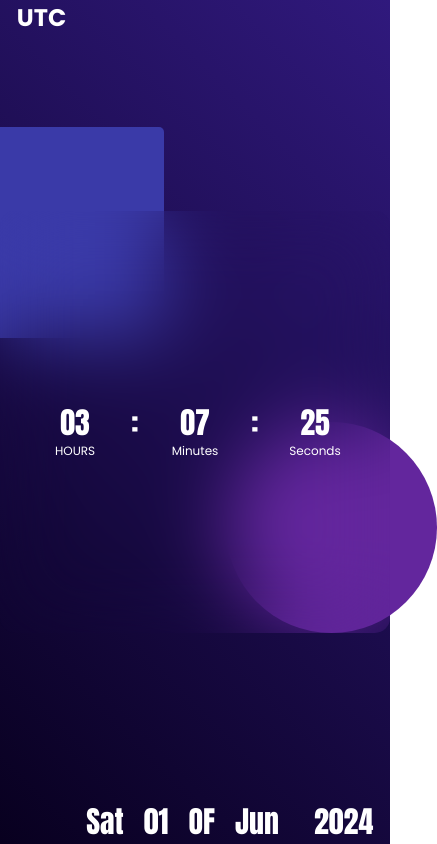
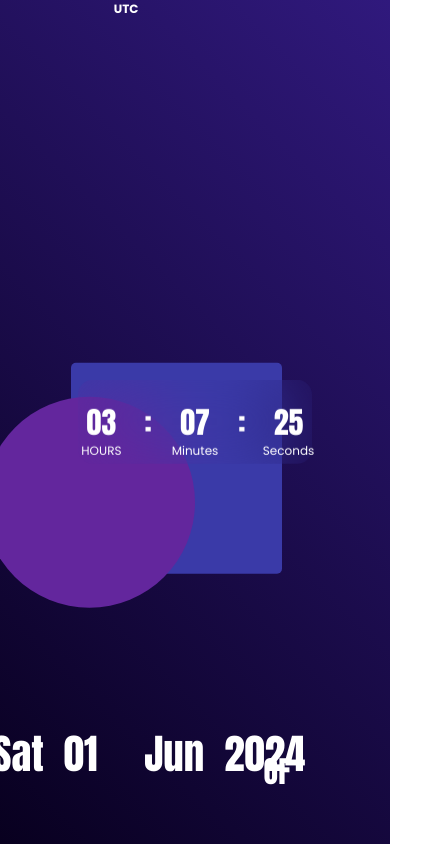
Before and after one commit to Regenshin/JS-Clock, a plain HTML site: page index.html in a window 390 px wide. Shown: the whole page, 437 px wide, since content can reach past the window. Drawn offline with Linux system fonts and the light colour scheme.

Commit message:
Update style.css

```diff
--- a/style.css
+++ b/style.css
@@ -16,6 +16,7 @@
     display: flex;
     justify-content: center;
     align-items: center;
+    overflow-y: hidden;
 }
 
 .container{
@@ -124,7 +125,6 @@ h1{
 align-self:self-end;
 font-size: 60px;
     width: 210px ;
-    display: inline-block;
     text-align: center;
     position: relative;
 }
@@ -180,7 +180,27 @@ font-size: 60px;
 
 }
 
+
 @media (max-width: 768px) {
+
+   .display>#tz{
+    font-size: 12px;
+    width: 100px;
+    z-index: 1;
+    margin-left: 50%;
+
+
+
+   }
+
+   .clockie > #hr::after,
+    .clockie > #min::after,
+    .clockie > #sec::after {
+        font-size: 12px;
+
+
+
+    }
     .container {
         width: 90%;
         height: 40%;
@@ -191,18 +211,18 @@ font-size: 60px;
         width: 80px;
     }
 
-    .display h1 {
-        font-size: 40px;
-        width: 50%;
-    }
     .display>#month{
         padding-right: 15px;
     }
     .container::before{
         top: -20%;
+        left: -3%;
+
     }
     .container::after{
-        top: 50%;
+        top: 60%;
+
+        right:-3%;
     }
     .display > #day::before,
     .display > #dom::before,
@@ -212,15 +232,27 @@ font-size: 60px;
         visibility: hidden;
     }
 
-    .display H1{
-        padding-left: 20px ;
+    .display>#day,
+    .display>#month,
+    .display>#dom,
+    .display>#year,
+    .display>#of{
+        font-size: 41px;
+        padding: 10px;
+        position: relative;
+        justify-self: center;
+        top: -50px;
+        left: -40%;
+        z-index: 3;
+
     }
 }
 
 @media (max-width: 480px) {
+
     .container {
-        width: 100%;
-        height: 50%;
+        width: 60%;
+        height: 10%;
     }
 
     .clockie span {
@@ -231,6 +263,7 @@ font-size: 60px;
     .display h1 {
         font-size: 30px;
         width: auto;
+         top: -50px;
     }
 
     .clockie > #hr::after,
@@ -238,11 +271,19 @@ font-size: 60px;
     .clockie > #sec::after {
         font-size: 12px;
 
+
     }
 
     .container::before{
         bottom: 20%;
     }
+
+    .container::after{
+        top:20%;
+        left: -40%;
+    }
+
+
     .display > #day::before,
     .display > #dom::before,
     .display > #month::before,
```
